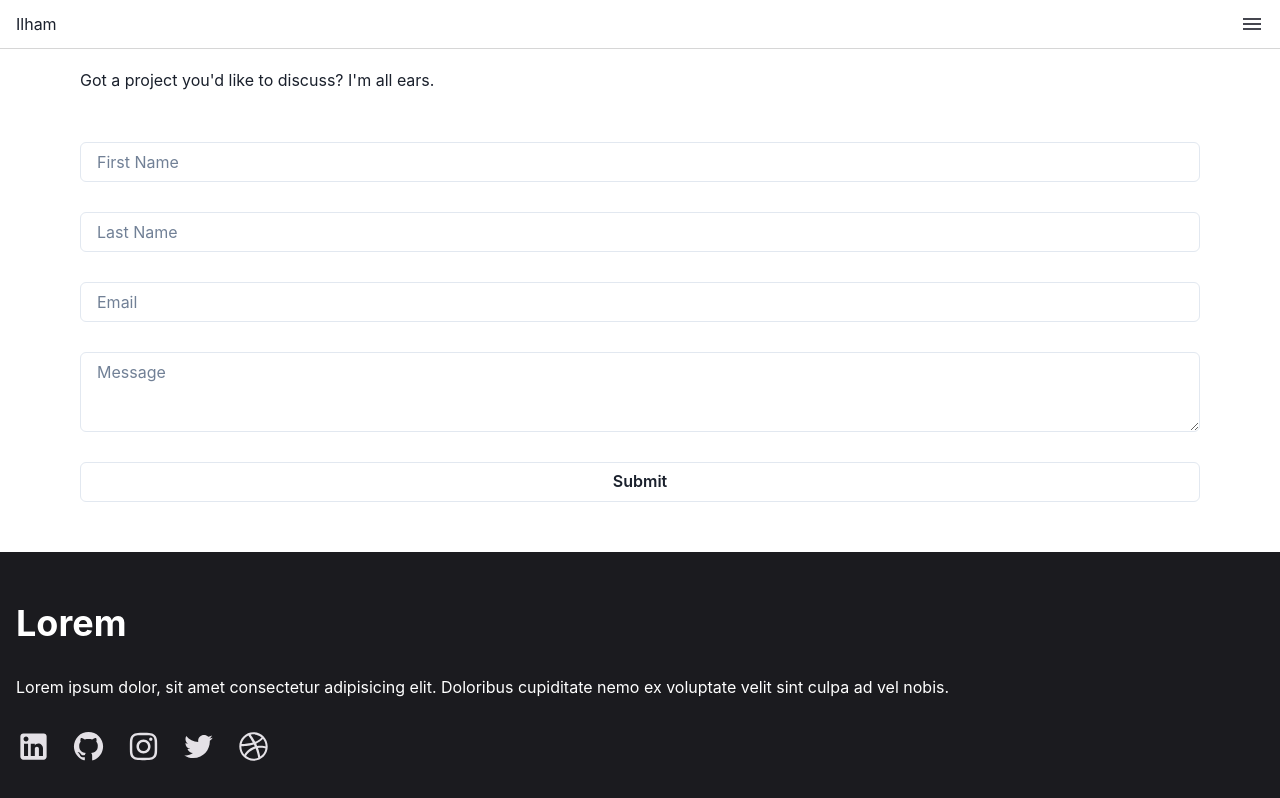
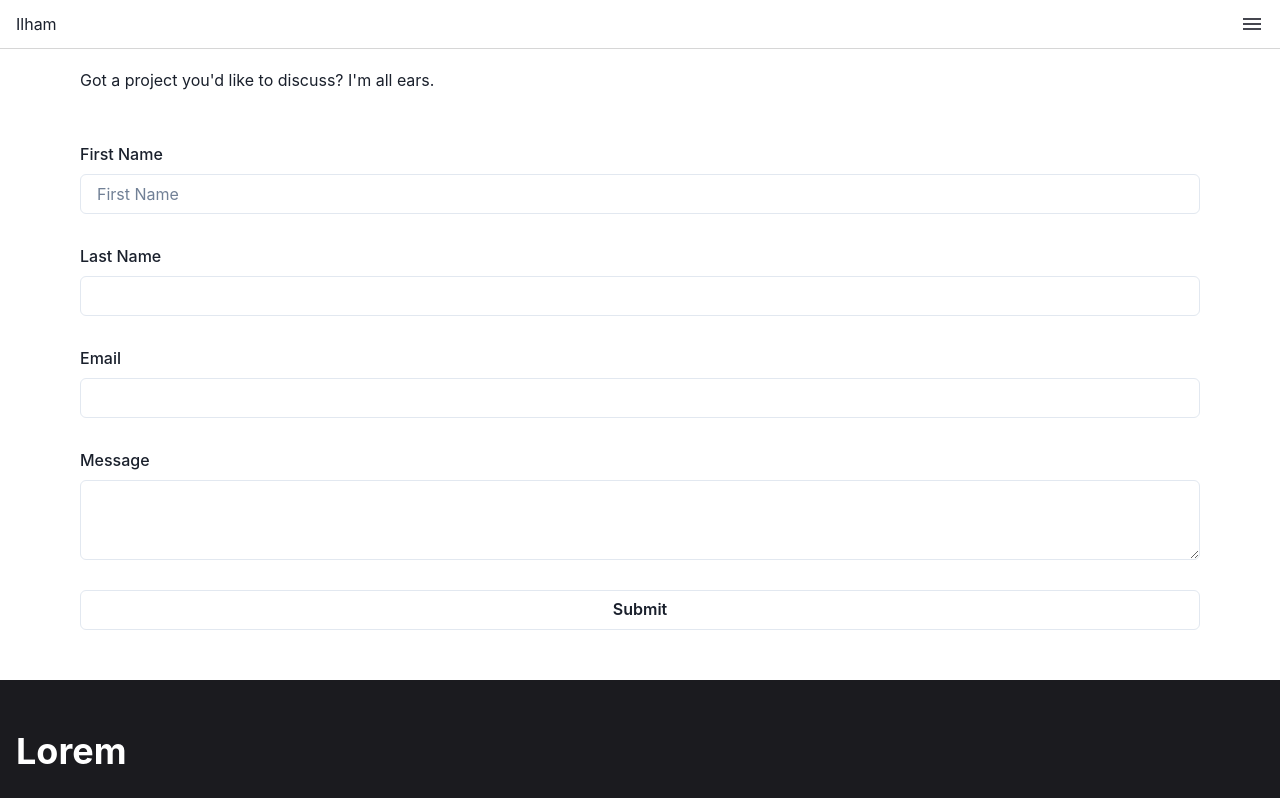
Before and after one commit to IlhamPrabaswara/ilham-vite, a React (Vite) app: page /contact in a window 1280 px wide. Shown: the top 798 px of the page. Built offline with nearby package versions, Linux system fonts and the light colour scheme; no server answers.

Commit message:
feat(pages/contact): Integrate react hook form to contact form

```diff
--- a/src/pages/contact/index.tsx
+++ b/src/pages/contact/index.tsx
@@ -1,80 +1,54 @@
-import { useState } from 'react'
+import { useEffect } from 'react'
 import {
   Button,
   FormControl,
+  FormLabel,
   Input,
-  // Modal,
-  // ModalBody,
-  // ModalCloseButton,
-  // ModalContent,
-  // ModalFooter,
-  // ModalHeader,
-  // ModalOverlay,
   Stack,
   Text,
   Textarea,
-  useDisclosure,
 } from '@chakra-ui/react'
 import PageContainer from '../../layouts/pageContainer'
 import { supabase } from '../../utils/supabaseClient'
 import { ContactFormType } from '../../interfaces/contact.interfaces'
+import { useForm, Controller, SubmitHandler } from 'react-hook-form'
 
 const Contact = () => {
-  const { isOpen, onOpen, onClose } = useDisclosure()
-  const [input, setInput] = useState<ContactFormType>({
+  const { control, handleSubmit, reset, formState } = useForm({
+    defaultValues: {
+      firstName: '',
+      lastName: '',
+      email: '',
+      message: '',
+    },
+  })
+
+  const onSubmit: SubmitHandler<ContactFormType> = async (dataMessage) => {
+    const { data }: any = await supabase
+      .from('messages')
+      .insert({
+        firstName: dataMessage.firstName,
+        lastName: dataMessage.lastName,
+        email: dataMessage.email,
+        message: dataMessage.message,
+      })
+      .select()
+    if (data) {
+      alert(`Hi ${data[0].firstName}! your message is successfully sent!`)
+    }
+  }
+
+  useEffect(() => {
+    if (formState.isSubmitSuccessful) {
+      reset({
         firstName: '',
         lastName: '',
         email: '',
         message: '',
       })
-  const handleChange = (e: any) => {
-    setInput({
-      ...input,
-      [e.target.name]: e.target.value,
-    })
     }
-  const handleSubmit = async (e: any) => {
-    e.preventDefault()
-    const { data } = await supabase
-      .from('messages')
-      .insert({
-        firstName: input.firstName,
-        lastName: input.lastName,
-        email: input.email,
-        message: input.message,
-      })
-      .select()
+  }, [formState])
 
-    if (data) {
-      setInput({
-        ...input,
-        firstName: '',
-        lastName: '',
-        email: '',
-        message: '',
-      })
-      alert("Your message is successfully sent!")
-      // return (
-      //   <Modal isOpen={isOpen} onClose={onClose}>
-      //     <ModalOverlay />
-      //     <ModalContent>
-      //       <ModalHeader>Modal Title</ModalHeader>
-      //       <ModalCloseButton />
-      //       <ModalBody>
-      //         <h1>Hello</h1>
-      //       </ModalBody>
-
-      //       <ModalFooter>
-      //         <Button colorScheme="blue" mr={3} onClick={onClose}>
-      //           Close
-      //         </Button>
-      //         <Button variant="ghost">Secondary Action</Button>
-      //       </ModalFooter>
-      //     </ModalContent>
-      //   </Modal>
-      // )
-    }
-  }
   return (
     <PageContainer>
       <div id="contact">
@@ -83,44 +57,55 @@ const Contact = () => {
             <Text mb={'50px'}>
               Got a project you'd like to discuss? I'm all ears.
             </Text>
-            <form onSubmit={handleSubmit}>
+            <form onSubmit={handleSubmit(onSubmit)}>
+              <Stack gap={'30px'}>
+                <Controller
+                  name="firstName"
+                  control={control}
+                  rules={{ required: true }}
+                  render={({ field }) => (
+                    <>
                       <FormControl>
-                <Stack gap={'30px'}>
-                  <Input
-                    name="firstName"
-                    value={input.firstName}
-                    placeholder="First Name"
-                    onChange={handleChange}
+                        <FormLabel>First Name</FormLabel>
+                        <Input placeholder="First Name" {...field} />
+                      </FormControl>
+                    </>
+                  )}
                 />
-                  <Input
+                <Controller
                   name="lastName"
-                    value={input.lastName}
-                    placeholder="Last Name"
-                    onChange={handleChange}
+                  control={control}
+                  render={({ field }) => (
+                    <FormControl>
+                      <FormLabel>Last Name</FormLabel>
+                      <Input {...field} />
+                    </FormControl>
+                  )}
                 />
-                  <Input
+                <Controller
                   name="email"
-                    value={input.email}
-                    placeholder="Email"
-                    onChange={handleChange}
+                  control={control}
+                  render={({ field }) => (
+                    <FormControl>
+                      <FormLabel>Email</FormLabel>
+                      <Input {...field} />
+                    </FormControl>
+                  )}
                 />
-                  <Textarea
+                <Controller
                   name="message"
-                    value={input.message}
-                    placeholder="Message"
-                    onChange={handleChange}
+                  control={control}
+                  render={({ field }) => (
+                    <FormControl>
+                      <FormLabel>Message</FormLabel>
+                      <Textarea {...field} />
+                    </FormControl>
+                  )}
                 />
-                  <Button
-                    type="submit"
-                    variant={'outline'}
-                    w={'full'}
-                    onClick={onOpen}
-                    onChange={handleChange}
-                  >
+                <Button type="submit" variant={'outline'} w={'full'}>
                   Submit
                 </Button>
               </Stack>
-              </FormControl>
             </form>
           </>
         </h1>
```
Lines whose indentation alone changed are shown as unchanged.
